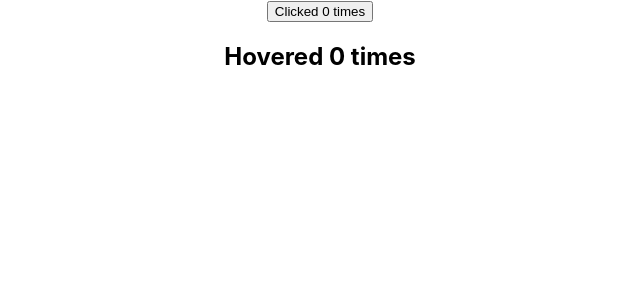
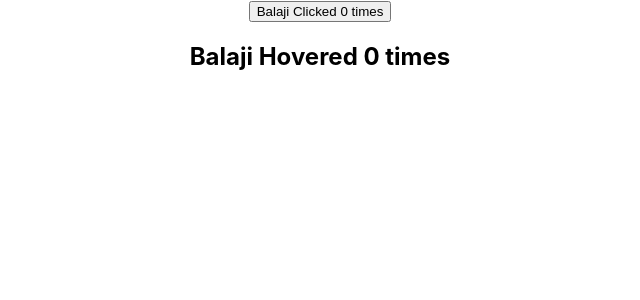
Before and after one commit to balajiat2106/CodeReact, a React (Create React App) app in the folder hoc/: page / in a window 1280 px wide. Shown: the top 300 px of the page, without its empty margins (320-960 px from the left). Built offline with nearby package versions, Linux system fonts and the light colour scheme.

Commit message:
injected hoc component

```diff
--- a/hoc/src/Components/FirstChild.js
+++ b/hoc/src/Components/FirstChild.js
@@ -1,4 +1,5 @@
 import React, { Component } from "react";
+import UpdatedComponent from "./withCounter";
 
 class FirstChild extends Component {
   constructor(props) {
@@ -19,10 +20,10 @@ class FirstChild extends Component {
     const { count } = this.state;
     return (
       <div>
-        <button onClick={this.buttonClickHandler}>Clicked {count} times</button>
+        <button onClick={this.buttonClickHandler}> {this.props.name} Clicked {count} times</button>
       </div>
     );
   }
 }
 
-export default FirstChild;
+export default UpdatedComponent(FirstChild);
--- a/hoc/src/Components/SecondChild.js
+++ b/hoc/src/Components/SecondChild.js
@@ -1,4 +1,5 @@
 import React, { Component } from "react";
+import UpdatedComponent from "./withCounter";
 
 class SecondChild extends Component {
   constructor(props) {
@@ -18,10 +19,12 @@ class SecondChild extends Component {
     const { count } = this.state;
     return (
       <div>
-        <h2 onMouseOver={this.mouseOver}>Hovered {count} times</h2>
+        <h2 onMouseOver={this.mouseOver}>
+          {this.props.name} Hovered {count} times
+        </h2>
       </div>
     );
   }
 }
 
-export default SecondChild;
+export default UpdatedComponent(SecondChild);
--- a/hoc/src/Components/withCounter.js
+++ b/hoc/src/Components/withCounter.js
@@ -3,8 +3,10 @@ import React from "react";
 const UpdatedComponent = (OriginalComponent) => {
   class NewComponent extends React.Component {
     render() {
-      return <OriginalComponent />;
+      return <OriginalComponent name="Balaji"/>;
     }
   }
   return NewComponent;
 };
+
+export default UpdatedComponent;
```
